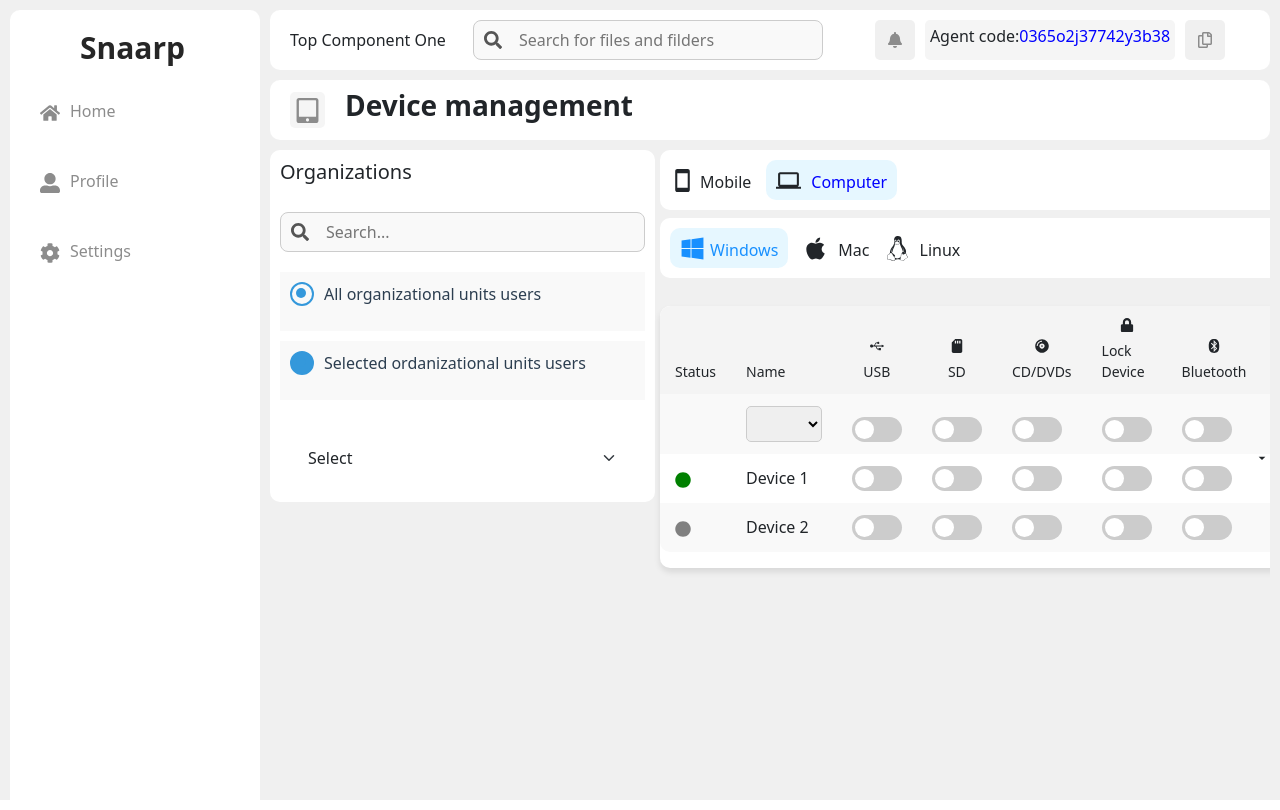
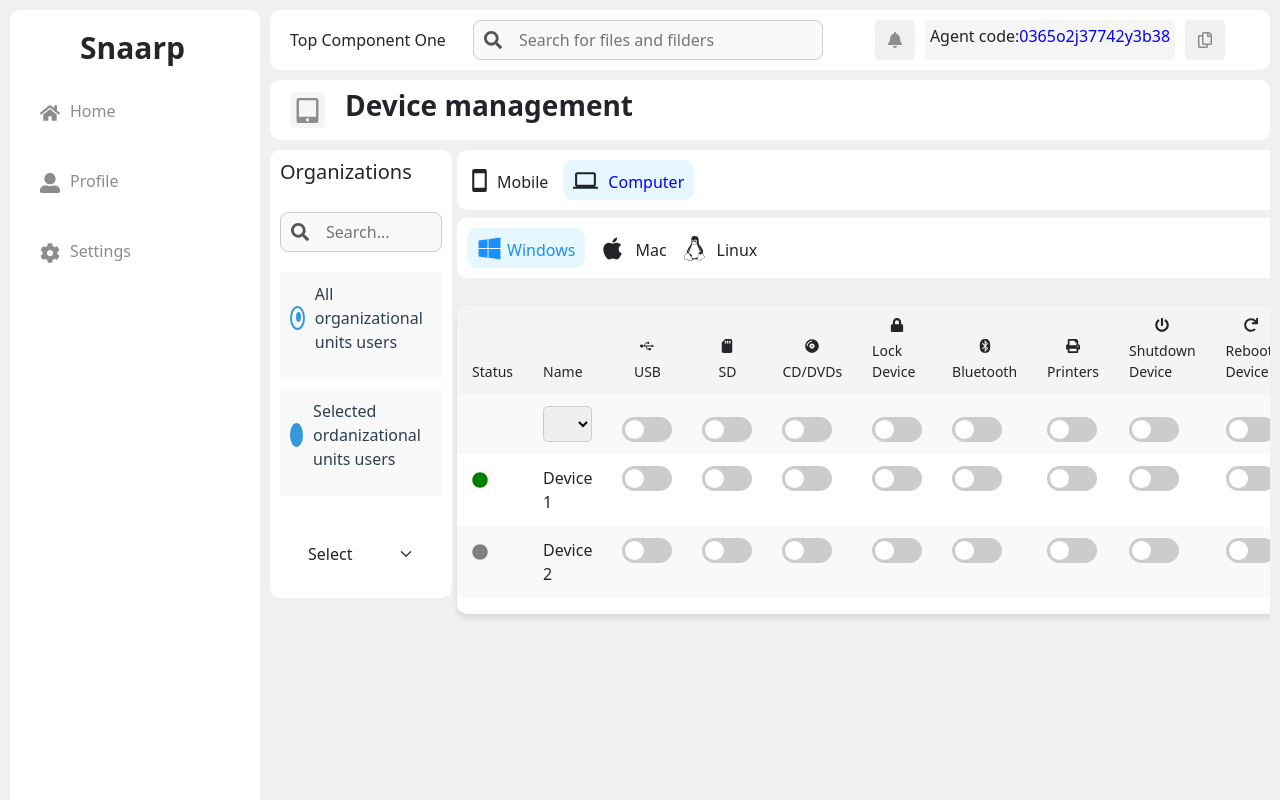
Before and after one commit to Peterzolo/Snaarp-Dashboard, a React (Vite) app: page /dashboard in a window 1280 px wide. Built offline with nearby package versions, Linux system fonts and the light colour scheme.

Commit message:
Main layout
Adjusted the width of the main layout component

```diff
--- a/src/Screens/dashboard/LeftContent/index.tsx
+++ b/src/Screens/dashboard/LeftContent/index.tsx
@@ -17,7 +17,7 @@ export const LeftContent = () => {
 const MainWrapper = styled.div`
   background-color: white;
   padding: 10px;
-  width: 385px;
+  /* width: 385px; */
   border-radius: 10px;
   margin-left: -20px;
   margin-right: 5px;
--- a/src/Screens/dashboard/RightContent/index.tsx
+++ b/src/Screens/dashboard/RightContent/index.tsx
@@ -15,7 +15,6 @@ export const RightContent = () => {
 };
 
 const MainWrapper = styled.div`
-  width: 860px;
   display: flex;
   flex-direction: column;
   gap: 8px;
```
